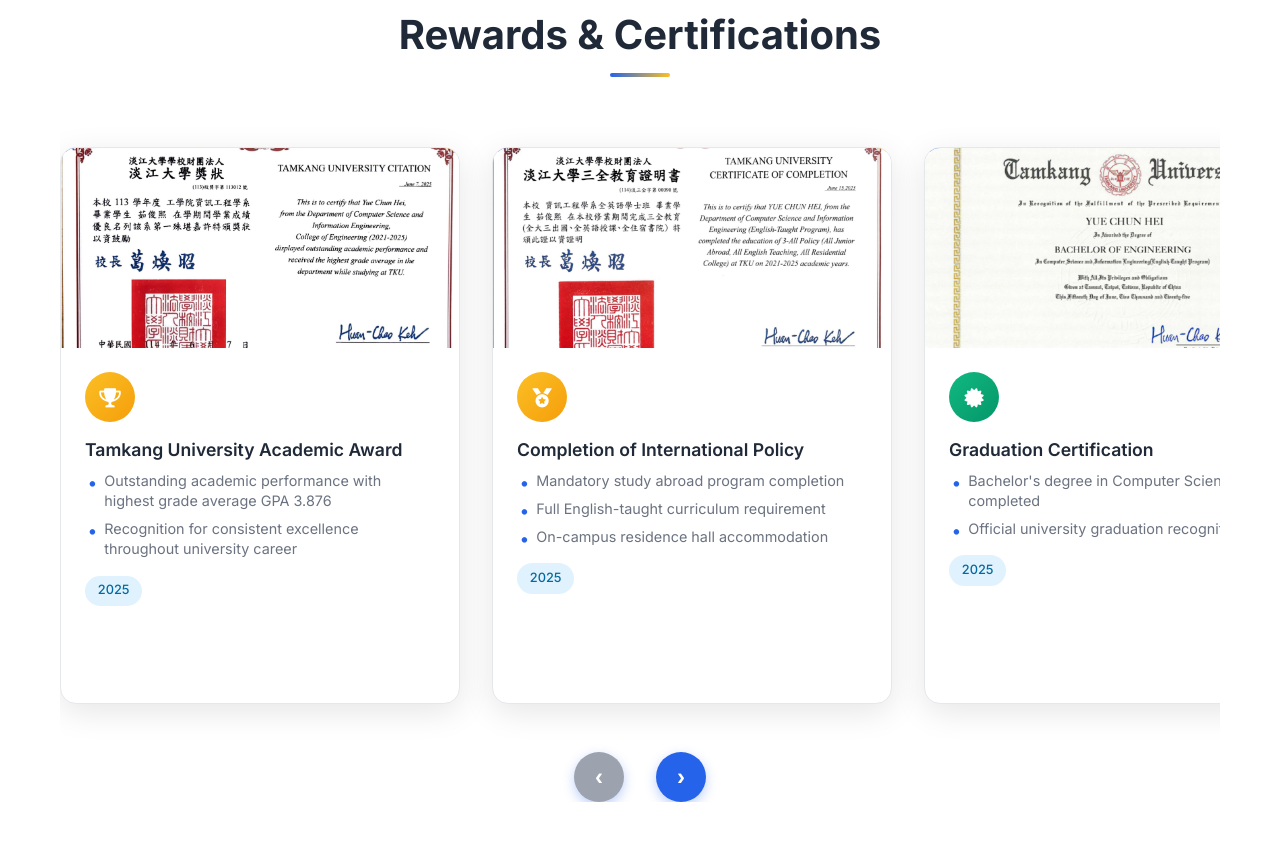
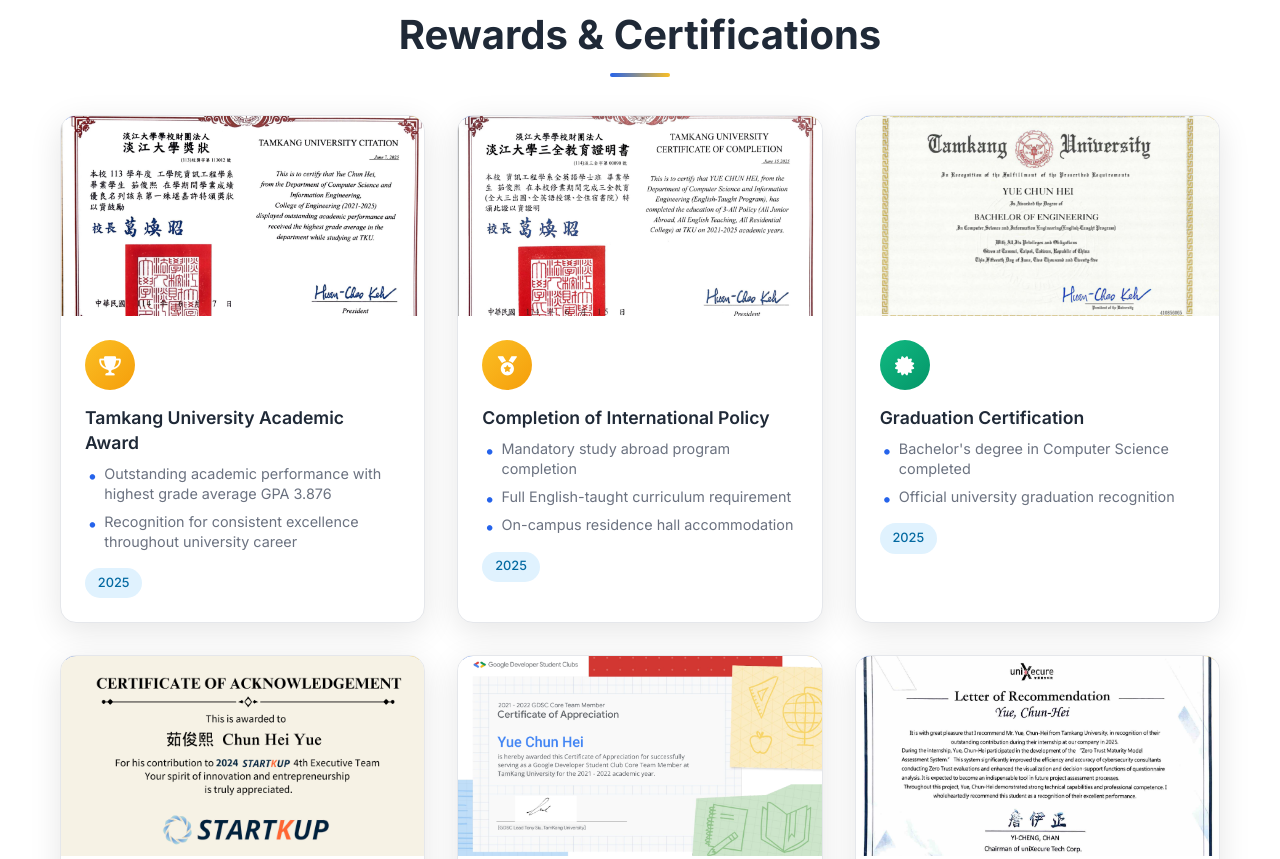
Before and after one commit to asonyue/portfolio-website, a plain HTML site: page index.html in a window 1280 px wide. Shown: the part 3385-4244 px from the top of the page. Drawn offline with Linux system fonts and the light colour scheme.

Commit message:
fixed reward display issue

```diff
--- a/index.html
+++ b/index.html
@@ -251,9 +251,7 @@
         <div class="container">
             <h2 class="section-title" data-en="Rewards & Certifications" data-zh="獎項與證照">Rewards & Certifications</h2>
 
-            <div class="rewards-container">
-                <div class="rewards-slider">
-                    <div class="rewards-track">
+            <div class="rewards-content">
                         <div class="reward-card academic">
                     <div class="reward-image-container">
                         <img src="rewards_assets/tamkang-award.png" alt="Tamkang University Academic Award" class="reward-image">
@@ -491,13 +489,6 @@
                         </div>
                     </div>
                     </div>
-                </div>
-
-                <!-- Navigation Buttons at Bottom -->
-                <div class="nav-buttons">
-                    <button class="prev-btn">‹</button>
-                    <button class="next-btn">›</button>
-                </div>
             </div>
         </div>
     </section>
--- a/script.js
+++ b/script.js
@@ -575,42 +575,6 @@ document.addEventListener('DOMContentLoaded', () => {
 
 
 
-// Simple Rewards Navigation
-document.addEventListener('DOMContentLoaded', () => {
-    const track = document.querySelector('.rewards-track');
-    const prevBtn = document.querySelector('.prev-btn');
-    const nextBtn = document.querySelector('.next-btn');
-
-    if (!track || !prevBtn || !nextBtn) return;
-
-    let currentIndex = 0;
-    const cardWidth = 420; // Card width + gap
-    const totalCards = 12;
-    const visibleCards = 3;
-    const maxIndex = totalCards - visibleCards; // 12 - 3 = 9
-
-    function updatePosition() {
-        track.style.transform = `translateX(-${currentIndex * cardWidth}px)`;
-        prevBtn.disabled = currentIndex === 0;
-        nextBtn.disabled = currentIndex >= maxIndex;
-    }
-
-    prevBtn.addEventListener('click', () => {
-        if (currentIndex > 0) {
-            currentIndex--;
-            updatePosition();
-        }
-    });
-
-    nextBtn.addEventListener('click', () => {
-        if (currentIndex < maxIndex) {
-            currentIndex++;
-            updatePosition();
-        }
-    });
-
-    updatePosition();
-});
 
 // Test if JavaScript is working
 console.log('End of script.js reached');
--- a/styles.css
+++ b/styles.css
@@ -942,62 +942,17 @@ body {
     background: white;
 }
 
-.rewards-container {
-    position: relative;
-    max-width: 1600px;
+.rewards-content {
+    max-width: 1200px;
     margin: 0 auto;
+    display: grid;
+    grid-template-columns: repeat(auto-fit, minmax(350px, 1fr));
+    gap: 2rem;
+    justify-items: center;
 }
 
-.rewards-slider {
-    overflow: hidden;
-    margin-bottom: 2rem;
-}
-
-.nav-buttons {
-    display: flex;
-    justify-content: center;
-    gap: 2rem;
-    margin-top: 1rem;
-}
-
-.rewards-track {
-    display: flex;
-    gap: 2rem;
-    transition: transform 0.3s ease;
-    padding: 2rem 0;
-    padding-right: 90%; /* Add extra space on the right for last card visibility */
-}
-
-.prev-btn, .next-btn {
-    width: 50px;
-    height: 50px;
-    border-radius: 50%;
-    background: #2563eb;
-    color: white;
-    border: none;
-    font-size: 24px;
-    font-weight: bold;
-    cursor: pointer;
-    display: flex;
-    align-items: center;
-    justify-content: center;
-    transition: all 0.3s ease;
-    box-shadow: 0 4px 12px rgba(37, 99, 235, 0.3);
-}
-
-.prev-btn:hover, .next-btn:hover {
-    background: #1d4ed8;
-    transform: scale(1.1);
-}
-
-.prev-btn:disabled, .next-btn:disabled {
-    background: #9ca3af;
-    cursor: not-allowed;
-    transform: none;
-}
 
 .reward-card {
-    flex: 0 0 400px;
     background: white;
     border-radius: 16px;
     box-shadow: 0 8px 32px rgba(0, 0, 0, 0.1);
@@ -1007,6 +962,8 @@ body {
     overflow: hidden;
     display: flex;
     flex-direction: column;
+    max-width: 400px;
+    width: 100%;
 }
 
 .reward-card::before {
```
